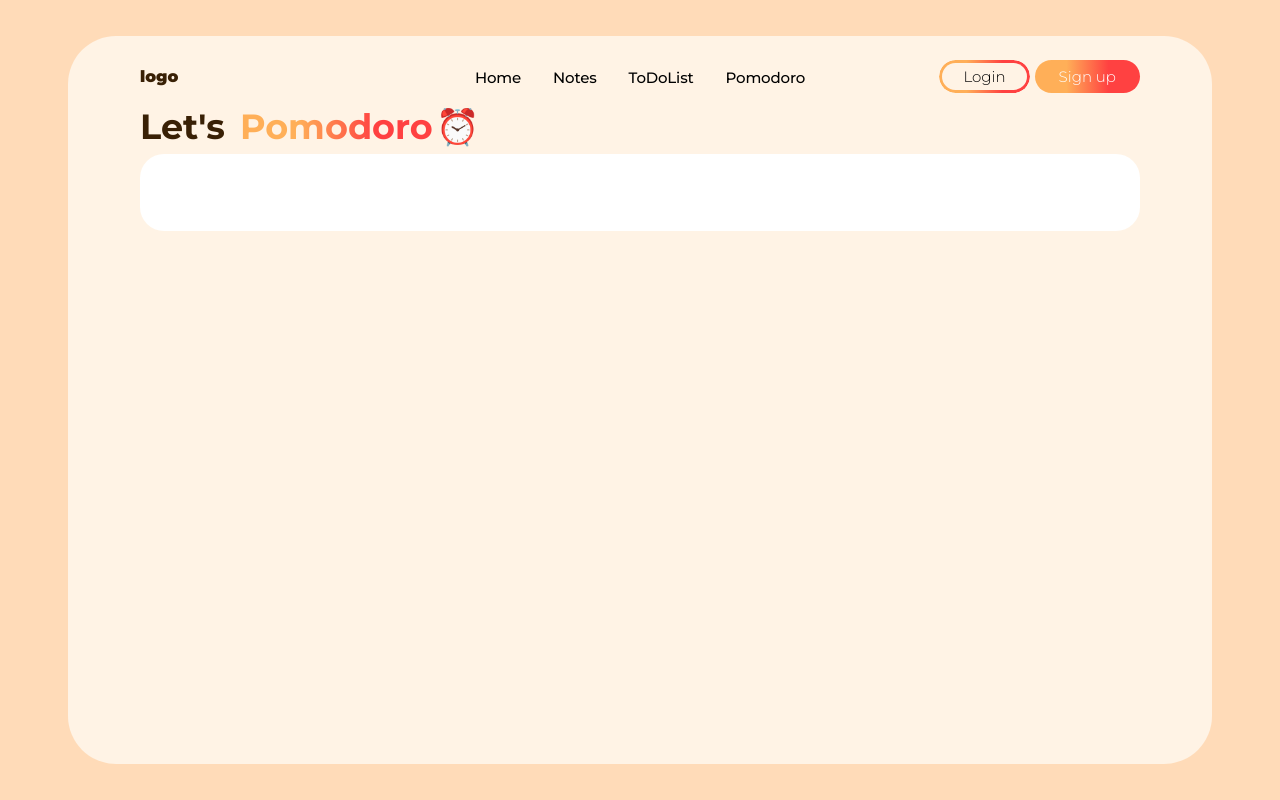
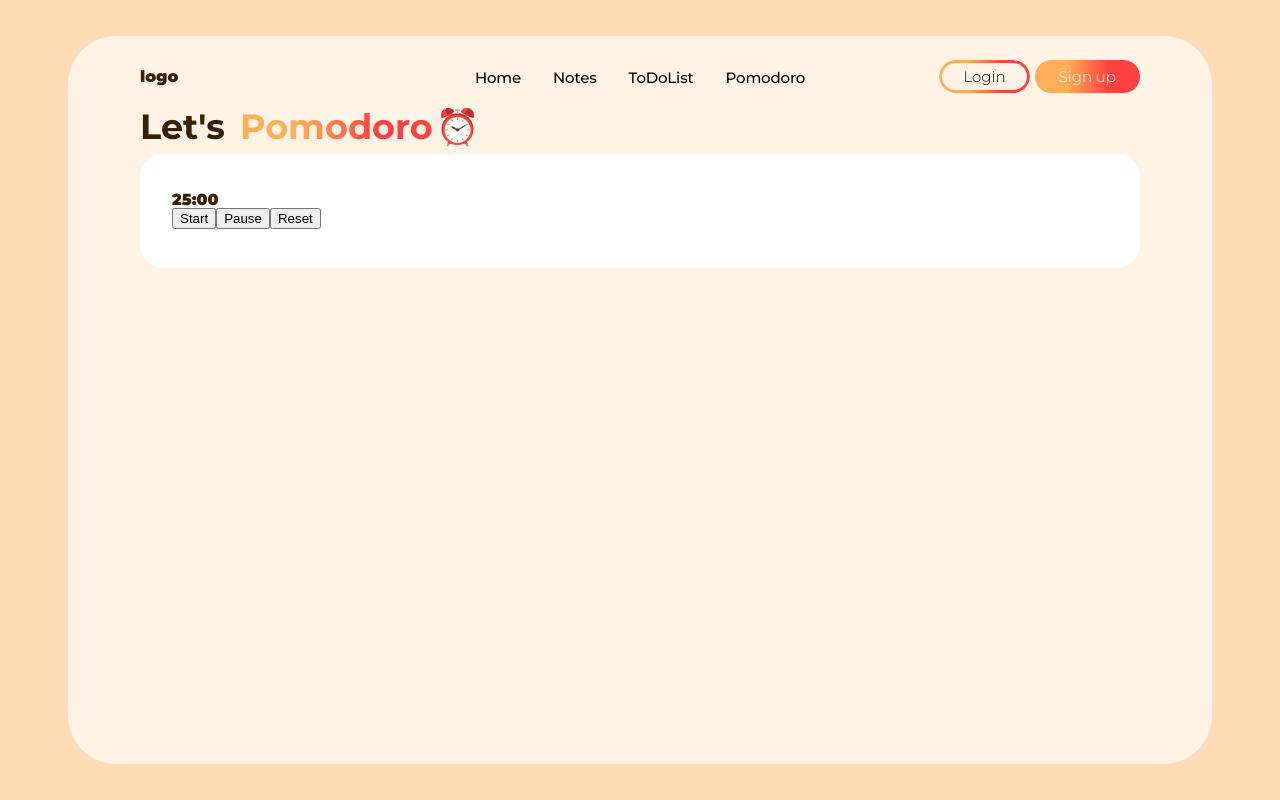
Before and after one commit to sooozi/study-app_ver.01, a React (Create React App) app: page /Pomodoro in a window 1280 px wide. Built offline with nearby package versions, Linux system fonts and the light colour scheme.

Commit message:
231226_스터디앱_뽀모도로_카운드다운

```diff
--- a/src/components/PomoBoard.js
+++ b/src/components/PomoBoard.js
@@ -1,4 +1,4 @@
-import React from 'react';
+import React, { useEffect, useState } from 'react';
 import styled from "styled-components";
 
 const PomoBoardWrap = styled.div `
@@ -16,11 +16,60 @@ const TimerWrap = styled.div `
 
 
 function PomoBoard() {
+    const [minutes, setMinutes] = useState(25);
+    const [seconds, setSeconds] = useState(0);
+    const [isActive, setIsActive] = useState(false);
+
+    useEffect(() => {
+        let interval;
+
+        if (isActive) {
+          interval = setInterval(() => {
+            if (seconds === 0) {
+              if (minutes === 0) {
+                clearInterval(interval);
+                setIsActive(false);
+              } else {
+                setMinutes(minutes - 1);
+                setSeconds(59);
+              }
+            } else {
+              setSeconds(seconds - 1);
+            }
+          }, 1000);
+        } else {
+          clearInterval(interval);
+        }
+
+        return () => clearInterval(interval);
+      }, [isActive, minutes, seconds]);
+
+      const startTimer = () => {
+        setIsActive(true);
+      };
+
+      const pauseTimer = () => {
+        setIsActive(false);
+      };
+
+      const resetTimer = () => {
+        setIsActive(false);
+        setMinutes(25);
+        setSeconds(0);
+      };
 
     return (
         <PomoBoardWrap>
             <TimerWrap>
-
+            <div>
+                <span>{String(minutes).padStart(2, '0')}:</span>
+                <span>{String(seconds).padStart(2, '0')}</span>
+            </div>
+            <div>
+                <button onClick={startTimer}>Start</button>
+                <button onClick={pauseTimer}>Pause</button>
+                <button onClick={resetTimer}>Reset</button>
+            </div>
             </TimerWrap>
         </PomoBoardWrap>
     );
```
